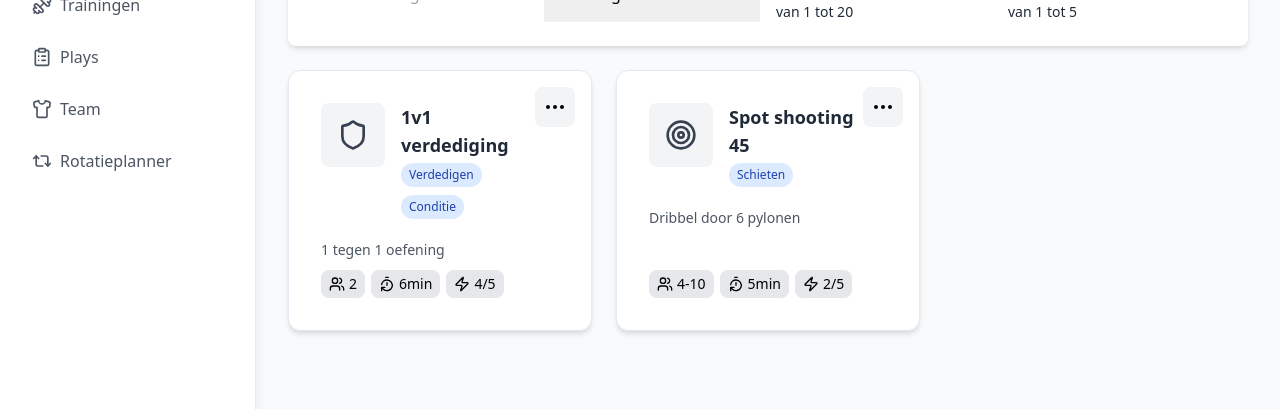
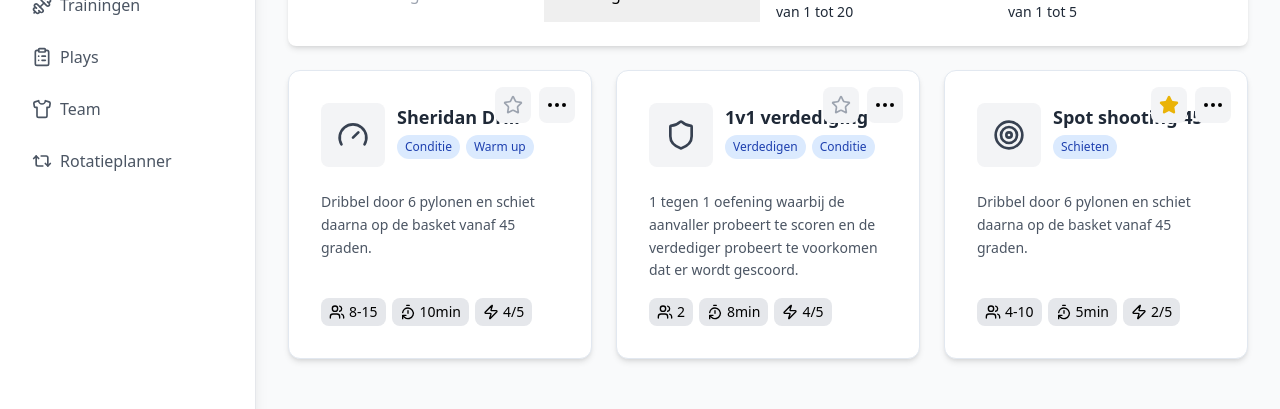
Before and after one commit to SebasJH/court-assist, a Vue app: page /oefeningen in a window 1280 px wide. Shown: the part 154-563 px from the top of the page. Built offline with nearby package versions, Linux system fonts and the light colour scheme.

Commit message:
Updated card layout

```diff
--- a/src/components/ExerciseCard.vue
+++ b/src/components/ExerciseCard.vue
@@ -1,8 +1,9 @@
 <template>
   <div class="exercise-card relative">
-    <div class="flex flex-col gap-y-5 h-full">
-      <div class="flex items-start gap-4">
-        <div class="w-16 h-16 bg-gray-100 rounded-lg flex items-center justify-center">
+    <div class="flex flex-col h-full">
+      <div class="flex items-start gap-3">
+        <!-- Icon -->
+        <div class="bg-gray-100 w-16 h-16 rounded-lg flex justify-center items-center">
           <component
             v-if="exercise.icon || exercise.imageIcon"
             :is="exercise.icon || exercise.imageIcon"
@@ -12,10 +13,12 @@
           <TrafficCone v-else class="w-8 h-8 text-gray-400" aria-label="Default icon" />
         </div>
 
-        <div class="flex-1 pr-8">
-          <div class="flex flex-col">
+        <!-- Content: title -->
+        <div class="flex-1 min-w-0 pr-18">
           <div class="text-lg font-bold text-gray-800 break-words">{{ exercise.name }}</div>
-            <div class="flex flex-wrap gap-2 mt-1">
+
+          <!-- Categories -->
+          <div class="flex flex-wrap gap-1.5 mt-1">
             <span
                 v-for="cat in exercise.category"
                 :key="cat"
@@ -26,69 +29,69 @@
           </div>
 
         </div>
+
+        <!-- Controls back in corner -->
+        <div class="absolute top-4 right-4 flex items-start gap-2" ref="controlsRef">
+          <button
+            class="star flex items-center justify-center rounded-lg bg-gray-100 hover:bg-gray-200 transition-colors duration-200 w-9 h-9 cursor-pointer"
+            :aria-pressed="exercise.favorite ? 'true' : 'false'"
+            :title="exercise.favorite ? 'Verwijder uit favorieten' : 'Markeer als favoriet'"
+            @click.stop="toggleFav"
+          >
+            <Star :class="exercise.favorite ? 'w-5 h-5 text-yellow-500' : 'w-5 h-5 text-gray-400'" :fill="exercise.favorite ? 'currentColor' : 'none'" :stroke="exercise.favorite ? 'currentColor' : 'currentColor'" />
+          </button>
+
+          <!-- Menu button wrapper is relative so dropdown anchors to the dots -->
+          <div class="relative">
+            <div
+              class="menu w-9 h-9 flex items-center justify-center rounded-lg bg-gray-100 hover:bg-gray-200 transition-colors duration-200 cursor-pointer"
+              @click="toggleMenu"
+              ref="menuButtonRef"
+            >
+              <Ellipsis />
             </div>
 
-        <div class="absolute top-4 right-4" ref="menuContainer">
-          <!-- Menu button -->
-          <div
-              class="menu flex items-center justify-center rounded-lg bg-gray-100 hover:bg-gray-200 transition-colors duration-200 w-10 h-10 cursor-pointer"
-              @click="toggleMenu"
-          >
-            <Ellipsis/>
-          </div>
-
-          <!-- Dropdown -->
             <div
               v-if="menuOpen"
               ref="menuRef"
-              :class="['absolute mt-2 w-40 bg-white border border-gray-200 rounded shadow-lg flex flex-col z-10', alignRight ? 'right-0' : 'left-0']"
+              :class="['absolute top-full mt-2 w-40 bg-white border border-gray-200 rounded shadow-lg flex flex-col z-10', alignRight ? 'right-0' : 'left-0']"
             >
-            <button
-                @click="onEdit"
-                class="cursor-pointer text-sm flex items-center gap-x-2 w-full text-left font-medium px-4 py-2 hover:bg-gray-100">
-              <Pencil class="w-fit h-4"/>
+              <button @click="onEdit" class="cursor-pointer text-sm flex items-center gap-x-2 w-full text-left font-medium px-4 py-2 hover:bg-gray-100">
+                <Pencil class="w-fit h-4" />
                 Wijzigen
               </button>
-            <button
-                @click="onDuplicate"
-                class="cursor-pointer text-sm flex items-center gap-x-2 w-full text-left font-medium px-4 py-2 hover:bg-gray-100">
-              <Copy class="w-fit h-4"/>
+              <button @click="onDuplicate" class="cursor-pointer text-sm flex items-center gap-x-2 w-full text-left font-medium px-4 py-2 hover:bg-gray-100">
+                <Copy class="w-fit h-4" />
                 Dupliceren
               </button>
-            <button
-                @click="onDelete"
-                class="cursor-pointer border-t border-gray-200 text-sm flex items-center gap-x-2 w-full text-left font-medium px-4 py-2 hover:bg-gray-100 text-red-500">
-              <Trash class="w-fit h-4"/>
+              <button @click="onDelete" class="cursor-pointer border-t border-gray-200 text-sm flex items-center gap-x-2 w-full text-left font-medium px-4 py-2 hover:bg-gray-100 text-red-500">
+                <Trash class="w-fit h-4" />
                 Verwijderen
               </button>
             </div>
           </div>
         </div>
+      </div>
 
 
-      <div class="exercise-details h-full flex flex-col justify-between">
-        <div class="text-sm leading-relaxed text-gray-600">{{ exercise.description || exercise.shortDescription }}</div>
-        <div class="flex flex-wrap items-center gap-x-1.5 mt-2">
 
+      <!-- Details -->
+      <div class="exercise-details mt-6 h-full flex flex-col gap-y-4">
+        <div class="flex-1 text-sm leading-relaxed text-gray-600">{{ exercise.description || exercise.shortDescription }}</div>
+        <div class="flex flex-wrap items-center gap-x-1.5">
           <div class="exercise-players bg-gray-200 px-2 py-1 rounded-lg text-sm flex items-center gap-1">
-            <Users class="h-4 w-fit"/>
+            <Users class="h-4 w-fit" />
             <div>
               {{ exercise.minPlayers }}<span v-if="exercise.maxPlayers">-{{ exercise.maxPlayers }}</span>
             </div>
           </div>
-
           <div class="exercise-duration bg-gray-200 px-2 py-1 rounded-lg text-sm flex items-center gap-1">
-            <TimerReset class="h-4 w-fit"/>
-            <div>
-              {{ exercise.duration }}min
+            <TimerReset class="h-4 w-fit" />
+            <div>{{ exercise.duration }}min</div>
           </div>
-          </div>
-
           <div class="exercise-intensity bg-gray-200 px-2 py-1 rounded-lg text-sm flex items-center gap-1">
-            <Zap class="h-4 w-fit"/>
-            <div>
-              {{ exercise.intensity }}/5
-            </div>
+            <Zap class="h-4 w-fit" />
+            <div>{{ exercise.intensity }}/5</div>
           </div>
         </div>
       </div>
@@ -99,7 +102,7 @@
 <script setup>
 import {ref, onMounted, onBeforeUnmount, nextTick} from 'vue'
 
-const emit = defineEmits(['edit','duplicate','delete'])
+const emit = defineEmits(['edit','duplicate','delete','toggle-fav'])
 
 const props = defineProps({
   exercise: {type: Object, required: true}
@@ -107,14 +110,14 @@ const props = defineProps({
 
 const menuOpen = ref(false)
 const menuRef = ref(null)  // Ref naar de dropdown-container
-const menuContainer = ref(null)
+const menuButtonRef = ref(null)
 const alignRight = ref(false)
 
 function computeMenuAlignment() {
   try {
-    const cont = menuContainer.value
-    if (!cont) return
-    const rect = cont.getBoundingClientRect()
+    const btn = menuButtonRef.value
+    if (!btn) return
+    const rect = btn.getBoundingClientRect()
     const viewportWidth = window.innerWidth || document.documentElement.clientWidth
     const approxMenuWidth = 200 // w-40 (~160px) + padding/shadow safety
     const spaceRight = viewportWidth - rect.right
@@ -157,9 +160,16 @@ function onDelete() {
 
 // Klik buiten menu detecteren
 function handleClickOutside(event) {
-  if (menuRef.value && !menuRef.value.contains(event.target)) {
+  // Close if clicking outside both the dropdown and the menu button
+  const menuEl = menuRef.value
+  const btnEl = menuButtonRef.value
+  if (
+    (menuEl && menuEl.contains(event.target)) ||
+    (btnEl && btnEl.contains(event.target))
+  ) {
+    return
+  }
   menuOpen.value = false
-  }
 }
 
 onMounted(() => {
@@ -168,6 +178,10 @@ onMounted(() => {
 onBeforeUnmount(() => {
   document.removeEventListener('mousedown', handleClickOutside)
 })
+
+function toggleFav() {
+  emit('toggle-fav', props.exercise.id)
+}
 </script>
 
 
--- a/src/icons.js
+++ b/src/icons.js
@@ -1,5 +1,5 @@
 // src/icons.js
-import { Copy, Pencil, Trash, ArrowLeftToLine, ArrowRightToLine, TrafficCone, Dumbbell, ClipboardList, Shirt, Repeat2, Ellipsis, X, Users, TimerReset, Zap, Shield, BicepsFlexed, Crown, Medal, Trophy, Eye, Gauge, Speech, Target, Hourglass } from 'lucide-vue-next'
+import { Copy, Pencil, Trash, ArrowLeftToLine, ArrowRightToLine, TrafficCone, Dumbbell, ClipboardList, Shirt, Repeat2, Ellipsis, X, Users, TimerReset, Zap, Shield, BicepsFlexed, Crown, Medal, Trophy, Eye, Gauge, Speech, Target, Hourglass, Star } from 'lucide-vue-next'
 
 export function registerIcons(app) {
     // UI icons from Lucide
@@ -32,5 +32,6 @@ export function registerIcons(app) {
     app.component('Gauge', Gauge)
     app.component('Speech', Speech)
     app.component('Hourglass', Hourglass)
+    app.component('Star', Star)
 
 }
--- a/src/styles/components/_exercise.scss
+++ b/src/styles/components/_exercise.scss
@@ -13,8 +13,6 @@
 
   .menu {
     @apply flex items-center justify-center rounded-lg bg-gray-100 hover:bg-gray-200 transition-colors duration-200;
-    width: 40px;
-    height: 40px;
   }
 
 
--- a/src/views/ExercisePage.vue
+++ b/src/views/ExercisePage.vue
@@ -159,7 +159,7 @@ export default {
       store.addExercise({
         name: 'Spot shooting 45',
         icon: 'Target',
-        description: 'Dribbel door 6 pylonen',
+        description: 'Dribbel door 6 pylonen en schiet daarna op de basket vanaf 45 graden.',
         coachingPoints: 'Dribbel door 6 pylonen en schiet daarna op de basket vanaf 45 graden.',
         category: ['Schieten'],
         minPlayers: 4,
@@ -168,21 +168,38 @@ export default {
         intensity: 2,
         materials: [],
         video: '',
-        dateCreated: '2025-08-16T20:00:00.000Z'
+        dateCreated: '2025-08-16T20:00:00.000Z',
+        favorite: true
       })
       store.addExercise({
         name: '1v1 verdediging',
         icon: 'Shield',
-        description: '1 tegen 1 oefening',
+        description: '1 tegen 1 oefening waarbij de aanvaller probeert te scoren en de verdediger probeert te voorkomen dat er wordt gescoord.',
         coachingPoints: '1 tegen 1 oefening waarbij de aanvaller probeert te scoren en de verdediger probeert te voorkomen dat er wordt gescoord.',
         category: ['Verdedigen', 'Conditie'],
         minPlayers: 2,
         maxPlayers: null,
-        duration: 6,
+        duration: 8,
         intensity: 4,
         materials: [],
         video: '',
-        dateCreated: '2025-08-16T20:00:00.000Z'
+        dateCreated: '2025-08-16T21:00:00.000Z',
+        favorite: false
+      })
+      store.addExercise({
+        name: 'Sheridan Drill',
+        icon: 'Gauge',
+        description: 'Dribbel door 6 pylonen en schiet daarna op de basket vanaf 45 graden.',
+        coachingPoints: 'Dribbel door 6 pylonen en schiet daarna op de basket vanaf 45 graden.',
+        category: ['Conditie', 'Warm up'],
+        minPlayers: 8,
+        maxPlayers: 15,
+        duration: 10,
+        intensity: 4,
+        materials: [],
+        video: '',
+        dateCreated: '2025-08-16T22:00:00.000Z',
+        favorite: false
       })
     }
 
```
Lines whose indentation alone changed are shown as unchanged.
